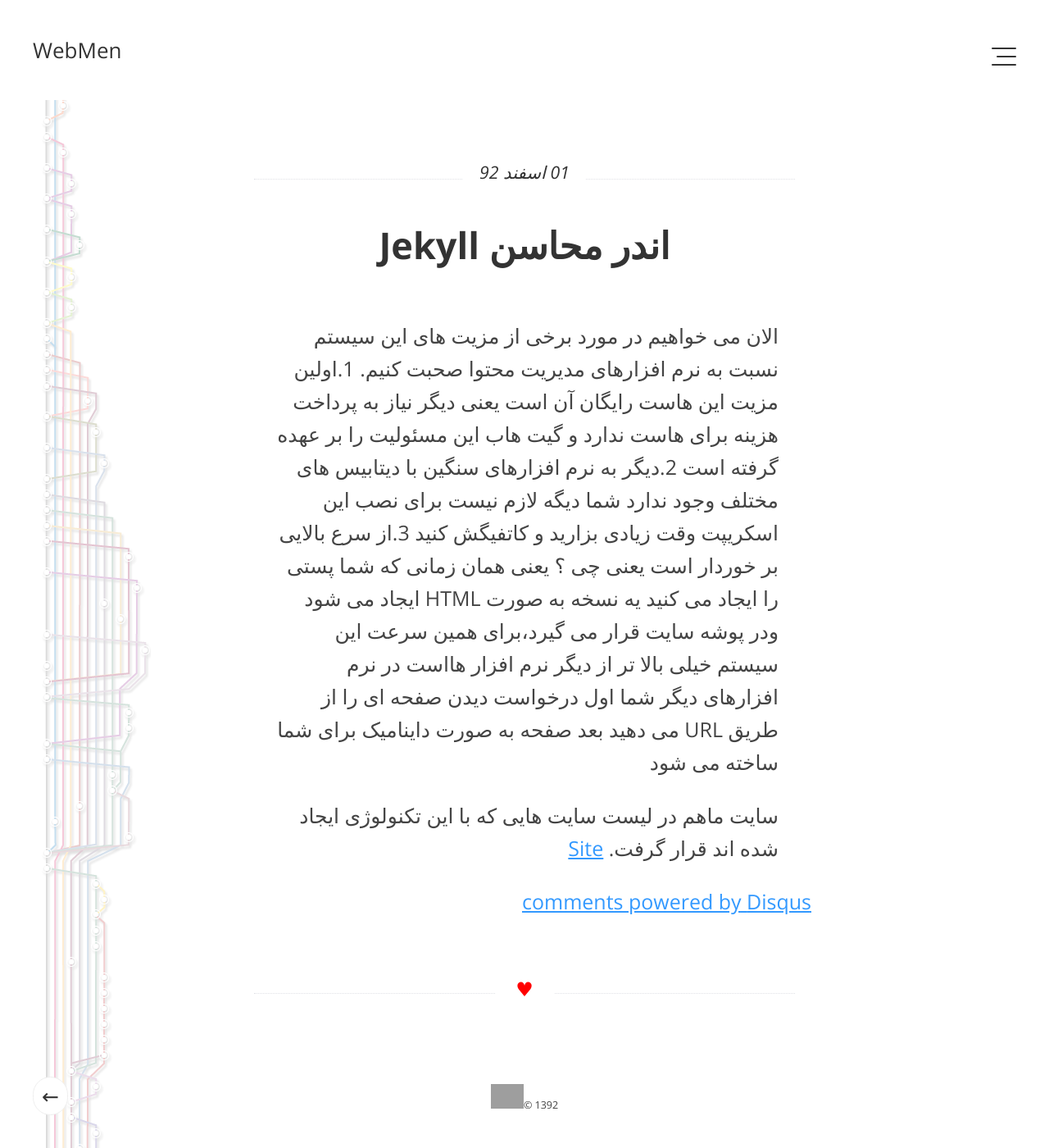
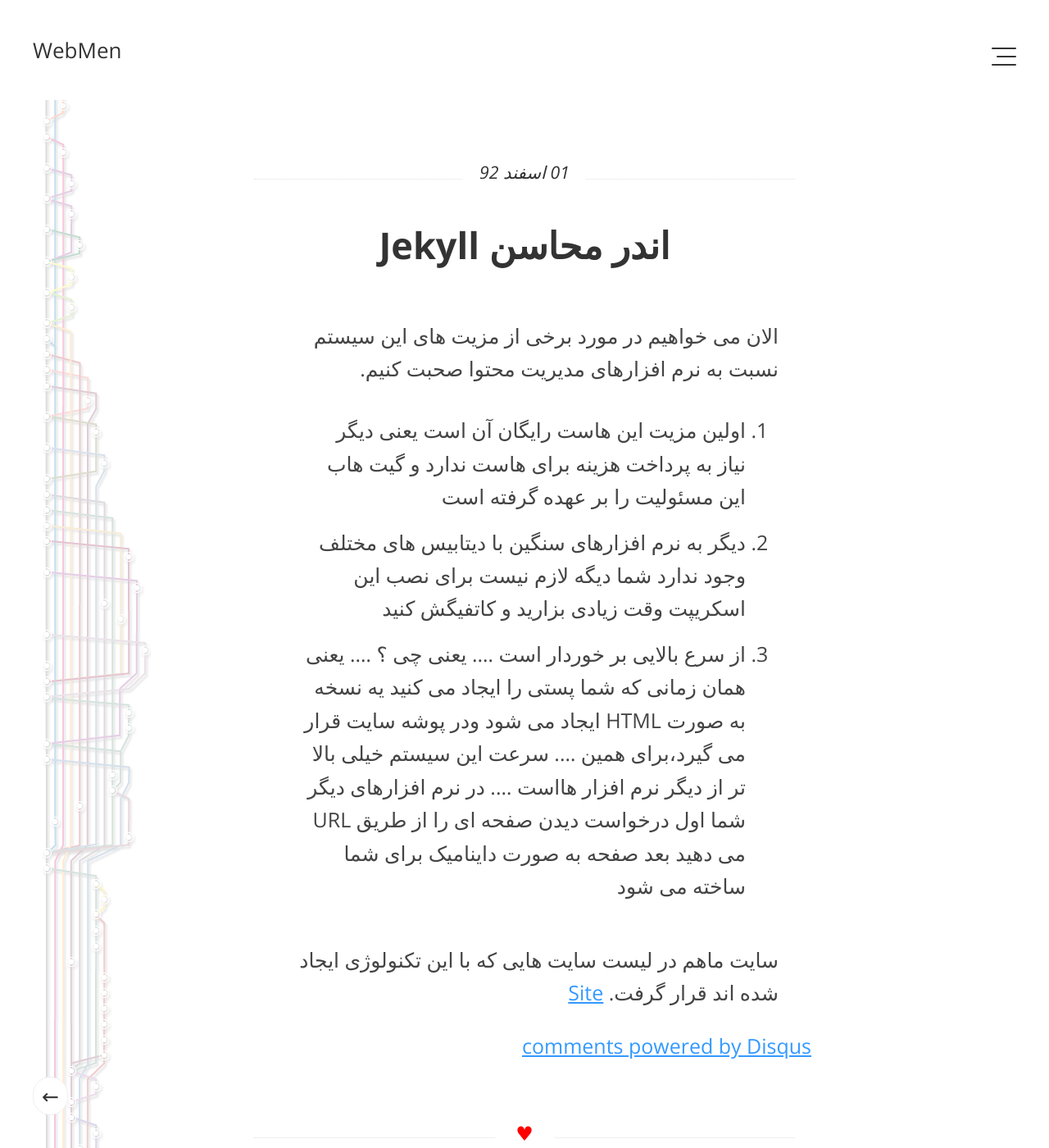
Before and after one commit to ALYREZA/blog, a Jekyll site: the page built from _posts/2014-02-20-a-little-about-jekyll.markdown, in a window 1280 px wide and 1400 px high. Shown: the whole window at 82% size. Built offline with Jekyll 4.4.1, drawn with Linux system fonts in a browser that asks for light colours; Markdown is read by kramdown in place of the engine named in the settings; comment, search, counter and statistics services are not loaded; grey boxes are pictures that could not be loaded.

Commit message:
Update 2014-02-20-a-little-about-jekyll.markdown

```diff
--- a/_posts/2014-02-20-a-little-about-jekyll.markdown
+++ b/_posts/2014-02-20-a-little-about-jekyll.markdown
@@ -7,14 +7,14 @@
 tarikh: "01 اسفند 92"
 ---
 الان می خواهیم در مورد برخی از مزیت های این سیستم نسبت به نرم افزارهای مدیریت محتوا صحبت کنیم.
-1.اولین مزیت این  هاست رایگان آن است
+1. اولین مزیت این  هاست رایگان آن است
 یعنی دیگر نیاز به پرداخت هزینه برای هاست ندارد و گیت هاب این مسئولیت را بر عهده گرفته است
-2.دیگر به نرم افزارهای سنگین با دیتابیس های مختلف وجود ندارد
+2. دیگر به نرم افزارهای سنگین با دیتابیس های مختلف وجود ندارد
 شما دیگه لازم نیست برای نصب این اسکریپت وقت زیادی بزارید و کاتفیگش کنید
-3.از سرع بالایی بر خوردار است
-یعنی چی ؟
-یعنی همان زمانی که شما پستی را ایجاد می کنید یه نسخه به صورت HTML ایجاد می شود ودر پوشه سایت قرار می گیرد،برای همین سرعت این سیستم خیلی بالا تر از دیگر نرم افزار هااست
-در نرم افزارهای دیگر شما اول درخواست دیدن صفحه ای را از طریق URL می دهید بعد صفحه به صورت داینامیک برای شما ساخته می شود
+3. از سرع بالایی بر خوردار است
+.... یعنی چی ؟
+.... یعنی همان زمانی که شما پستی را ایجاد می کنید یه نسخه به صورت HTML ایجاد می شود ودر پوشه سایت قرار می گیرد،برای همین .... سرعت این سیستم خیلی بالا تر از دیگر نرم افزار هااست
+.... در نرم افزارهای دیگر شما اول درخواست دیدن صفحه ای را از طریق URL می دهید بعد صفحه به صورت داینامیک برای شما ساخته می شود
 
 سایت ماهم در لیست سایت هایی که با این تکنولوژی ایجاد شده اند قرار گرفت.
 [Site](https://github.com/jekyll/jekyll/wiki/sites)
```
